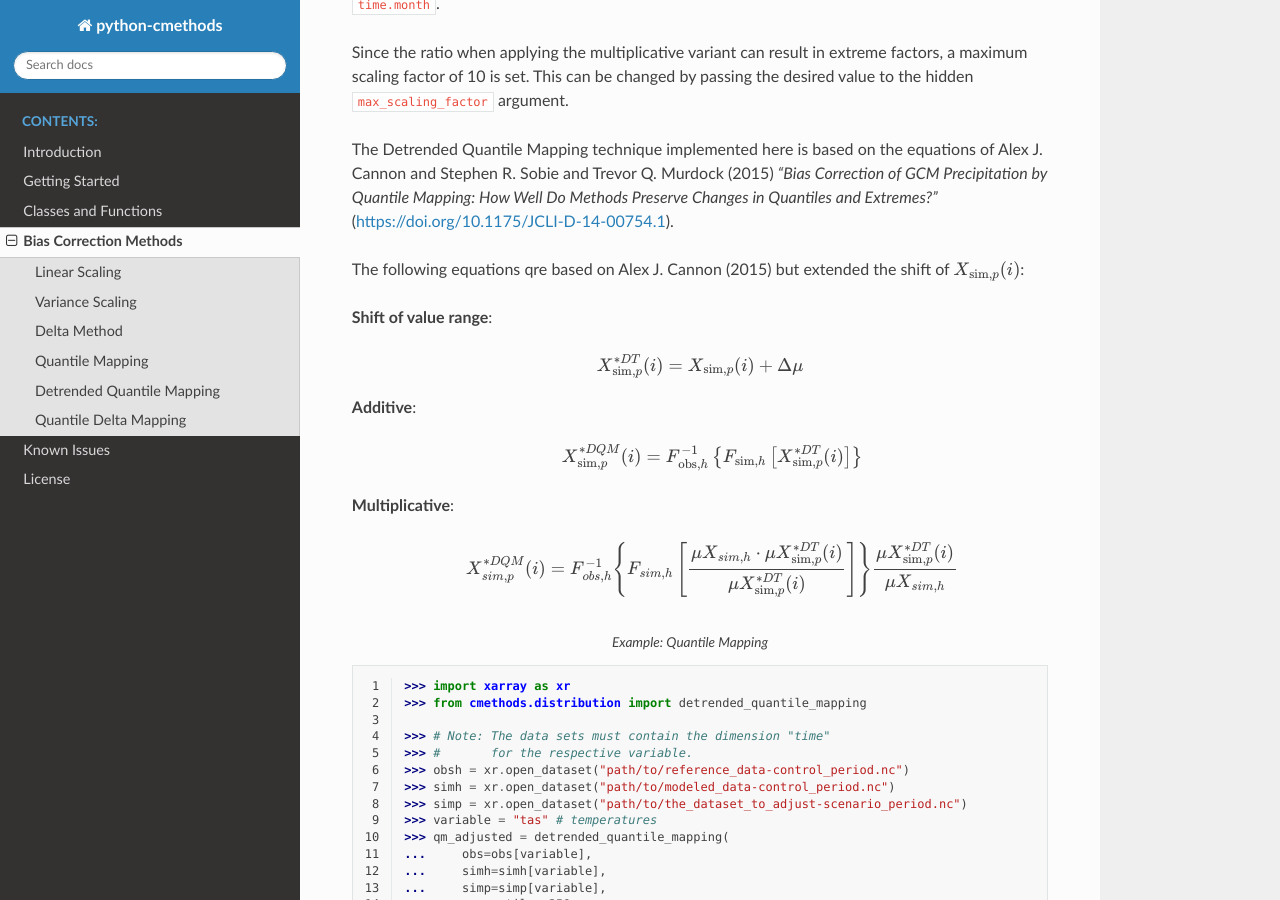
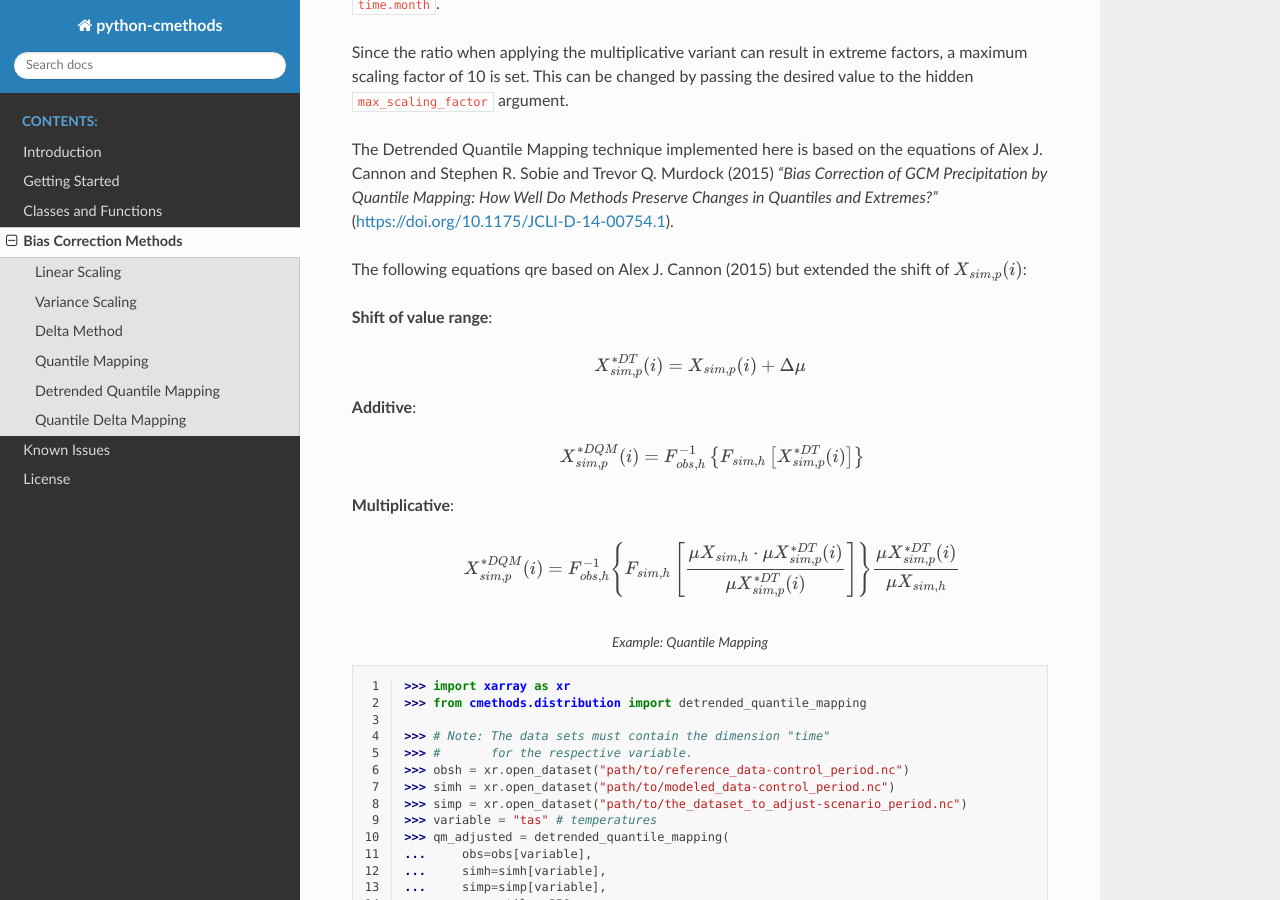
Before and after one commit to btschwertfeger/python-cmethods, a Sphinx documentation site: the page built from doc/src/methods.rst, in a window 1280 px wide and 900 px high, scrolled down 6099 px. Built offline with Sphinx 7.4.7 and the Read the Docs theme 2.0.0, drawn with Linux system fonts in a browser that asks for light colours.

Commit message:
simplify latex formula

```diff
--- a/doc/src/methods.rst
+++ b/doc/src/methods.rst
@@ -322,26 +322,26 @@ Preserve Changes in Quantiles and Extremes?"*
 (https://doi.org/10.1175/JCLI-D-14-00754.1).
 
 The following equations qre based on Alex J. Cannon (2015) but extended the
-shift of :math:`X_{\text{sim},p}(i)`:
+shift of :math:`X_{sim,p}(i)`:
 
 **Shift of value range**:
 
 .. math::
 
-    X_{\text{sim},p}^{*DT}(i) = X_{\text{sim},p}(i) + \Delta\mu
+    X_{sim,p}^{*DT}(i) = X_{sim,p}(i) + \Delta\mu
 
 **Additive**:
 
     .. math::
 
-        X_{\text{sim},p}^{*DQM}(i) = F_{\text{obs},h}^{-1}\left\{F_{\text{sim},h}\left[X_{\text{sim},p}^{*DT}(i)\right]\right\}
+        X_{sim,p}^{*DQM}(i) = F_{obs,h}^{-1}\left\{F_{sim,h}\left[X_{sim,p}^{*DT}(i)\right]\right\}
 
 
 **Multiplicative**:
 
     .. math::
 
-        X^{*DQM}_{sim,p}(i) = F^{-1}_{obs,h}\Biggl\{F_{sim,h}\left[\frac{\mu{X_{sim,h}} \cdot \mu{X_{\text{sim},p}^{*DT}(i)}}{\mu{X_{\text{sim},p}^{*DT}(i)}}\right]\Biggr\}\frac{\mu{X_{\text{sim},p}^{*DT}(i)}}{\mu{X_{sim,h}}}
+        X^{*DQM}_{sim,p}(i) = F^{-1}_{obs,h}\Biggl\{F_{sim,h}\left[\frac{\mu{X_{sim,h}} \cdot \mu{X_{sim,p}^{*DT}(i)}}{\mu{X_{sim,p}^{*DT}(i)}}\right]\Biggr\}\frac{\mu{X_{sim,p}^{*DT}(i)}}{\mu{X_{sim,h}}}
 
 
 .. code-block:: python
```
